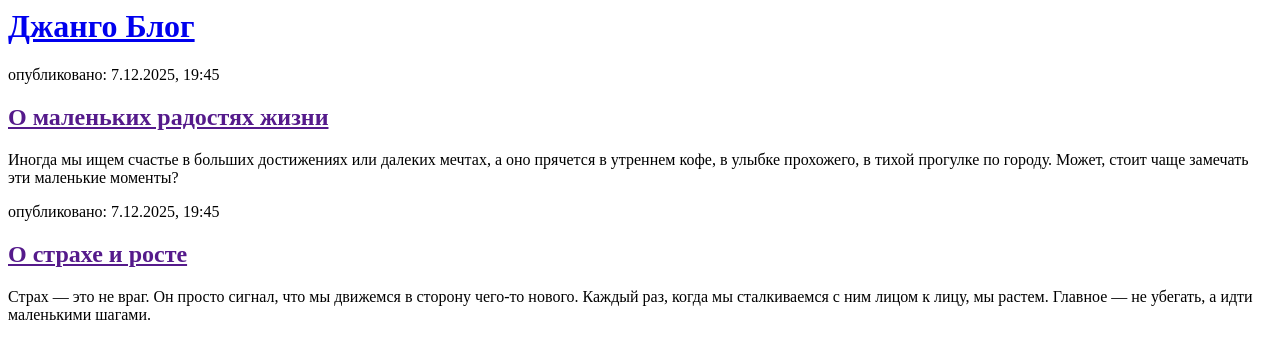
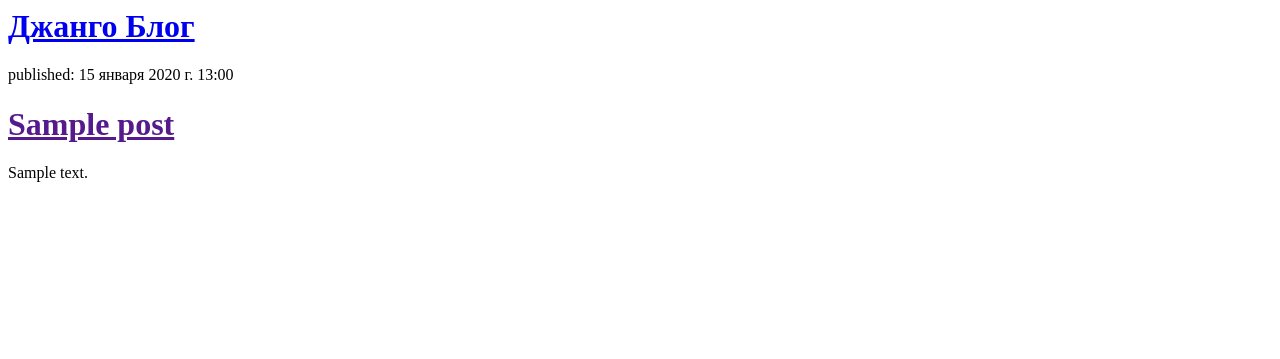
Before and after one commit to kit-kosatka/my-first-blog, a Django app: page / in a window 1280 px wide. Shown: the top 359 px of the page. Run offline with Django 5.2, Linux system fonts and the light colour scheme; tables that the repository leaves empty hold one stand-in row (values such as "Sample post").

Commit message:
Modified templates to display posts from database.

```diff
--- a/blog/templates/blog/post_list.html
+++ b/blog/templates/blog/post_list.html
@@ -7,16 +7,10 @@
             <h1><a href="/">Джанго Блог</a></h1>
         </div>
 
-        <div>
-            <p>опубликовано: 7.12.2025, 19:45</p>
-            <h2><a href="">О маленьких радостях жизни</a></h2>
-            <p>Иногда мы ищем счастье в больших достижениях или далеких мечтах, а оно прячется в утреннем кофе, в улыбке прохожего, в тихой прогулке по городу. Может, стоит чаще замечать эти маленькие моменты?</p>
-        </div>
-
-        <div>
-            <p>опубликовано: 7.12.2025, 19:45</p>
-            <h2><a href="">О страхе и росте</a></h2>
-            <p>Страх — это не враг. Он просто сигнал, что мы движемся в сторону чего-то нового. Каждый раз, когда мы сталкиваемся с ним лицом к лицу, мы растем. Главное — не убегать, а идти маленькими шагами.</p>
-        </div>
-    </body>
-</html>
+{% for post in posts %}
+    <div>
+        <p>published: {{ post.published_date }}</p>
+        <h1><a href="">{{ post.title }}</a></h1>
+        <p>{{ post.text|linebreaksbr }}</p>
+    </div>
+{% endfor %}
--- a/blog/views.py
+++ b/blog/views.py
@@ -1,4 +1,8 @@
 from django.shortcuts import render
+from django.utils import timezone
+from .models import Post
+
 
 def post_list(request):
-    return render(request, 'blog/post_list.html', {})
+    posts = Post.objects.filter(published_date__lte=timezone.now()).order_by('published_date')
+    return render(request, 'blog/post_list.html', {'posts': posts})
```
